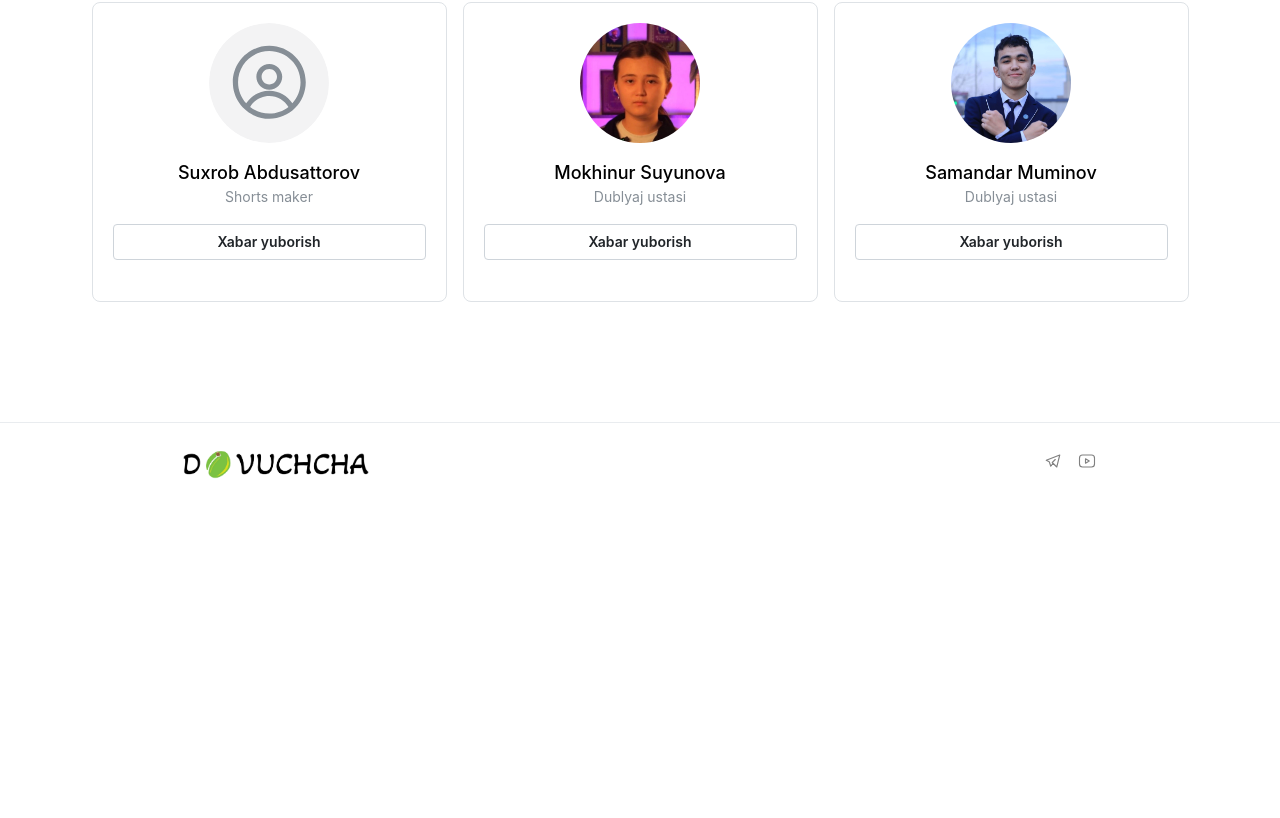
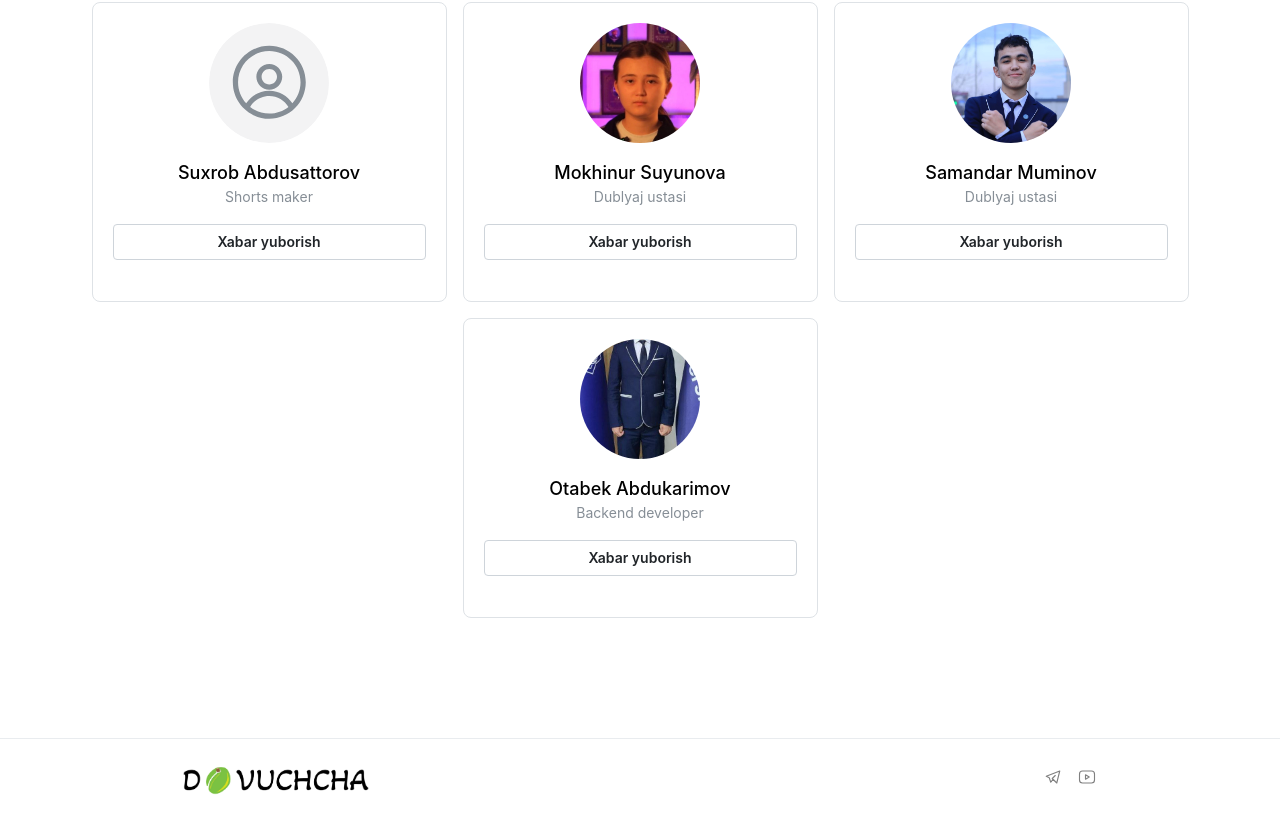
Before and after one commit to behzodkhan/dovuchcha, a React (Vite) app: page /dovuchchalar in a window 1280 px wide. Shown: the part 978-1796 px from the top of the page. Before the commit the page ends 1480 px from the top, so only its background shows below. Built offline with nearby package versions, Linux system fonts and the light colour scheme.

Commit message:
Update index.jsx

```diff
--- a/src/components/DovuchchaHero/index.jsx
+++ b/src/components/DovuchchaHero/index.jsx
@@ -9,6 +9,7 @@ import doston from '../../assets/doston.png'
 import maruf from '../../assets/maruf.png'
 import mokhinur from '../../assets/mokhinur.png'
 import samandar from '../../assets/samandar.png'
+import otabek from '../../assets/otabek.jpg'
 // import suxrob from '../../assets/suxrob.png'
 
 export function HeroTitle() {
@@ -38,6 +39,7 @@ export function HeroTitle() {
           <UserInfoAction name="Suxrob Abdusattorov" username="https://t.me/marufjon9711" title="Shorts maker" />
           <UserInfoAction name="Mokhinur Suyunova" username="https://t.me/mokhinur_s01" img={mokhinur} title="Dublyaj ustasi" />
           <UserInfoAction name="Samandar Muminov" username="https://t.me/Sabedor1a07" img={samandar} title="Dublyaj ustasi" />
+          <UserInfoAction name="Otabek Abdukarimov" username="https://t.me/OtabekAbdukarimov" img={otabek} title="Backend developer" />
         </Group>
 
 
```
